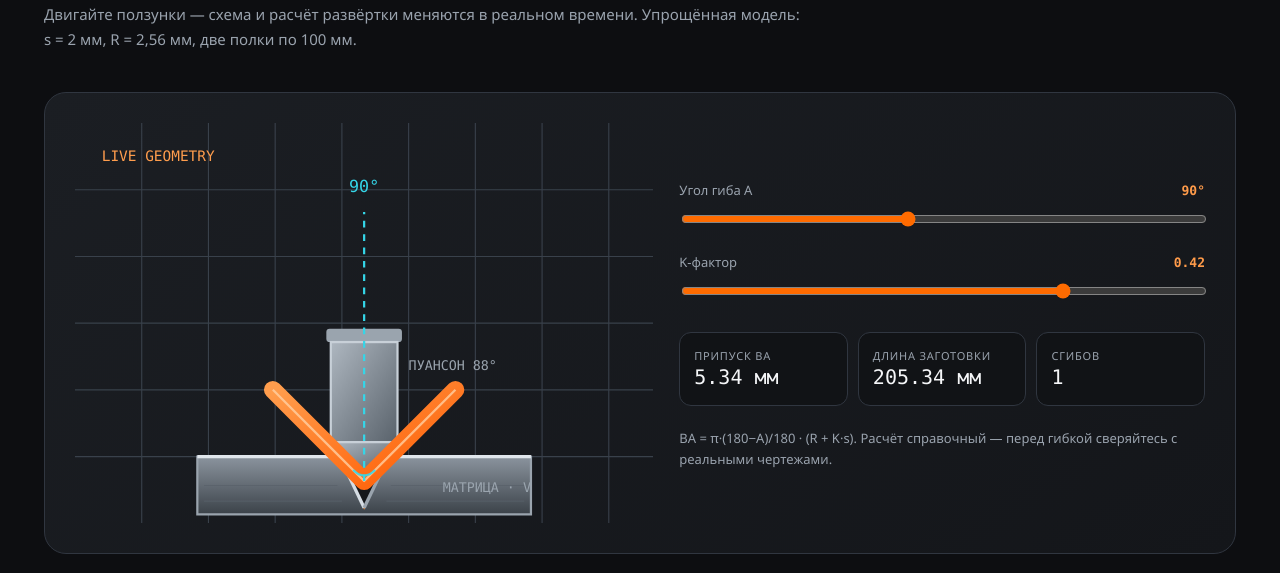
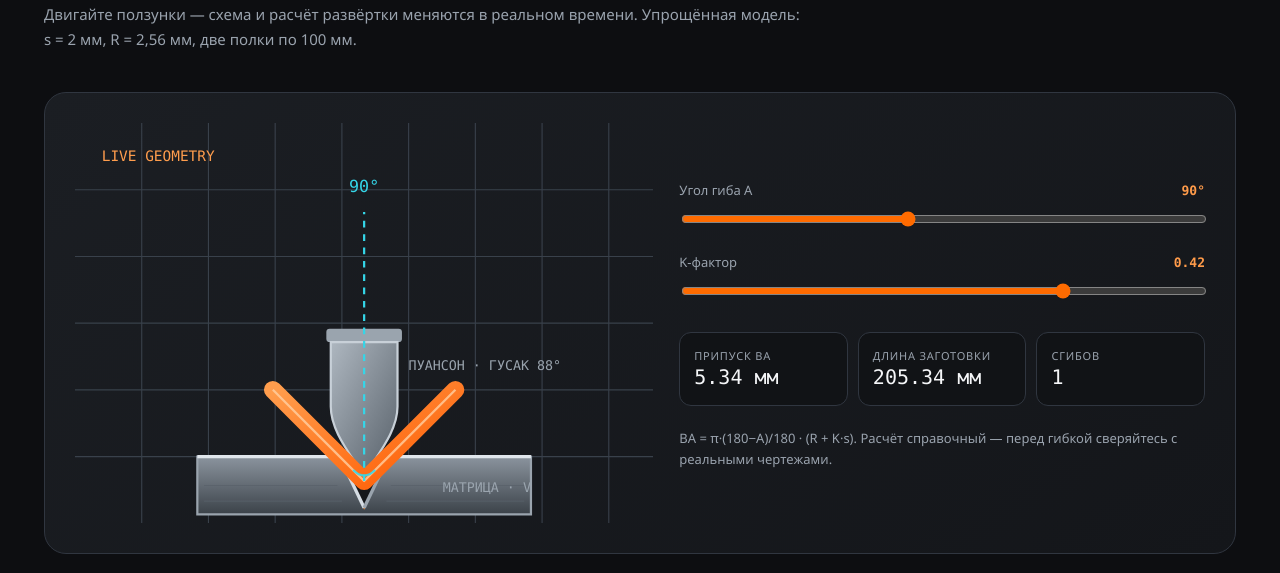
Before and after one commit to frikks/gibgib-sim, a plain HTML site: page index.html in a window 1280 px wide. Shown: the part 1660-2233 px from the top of the page. Drawn offline with Linux system fonts and the light colour scheme; no server answers.

Commit message:
pages: пуансон-гусак в лаборатории гибки

```diff
--- a/index.html
+++ b/index.html
@@ -253,12 +253,12 @@ footer{border-top:1px solid var(--line);padding:28px 0;color:var(--muted);font-s
       <text x="410" y="332" fill="#9aa4ae" font-size="12" font-family="Consolas,monospace" text-anchor="end">МАТРИЦА · V</text>
       <!-- пуансон: клин с держателем, опускается при гибке -->
       <g id="punch">
-        <!-- Стандартный пуансон 88° с плоским носиком и скруглением R -->
+        <!-- Гусак (gooseneck) — самый ходовой пуансон: выемка для уже отогнутых полок -->
         <rect x="226" y="168" width="68" height="12" rx="3" fill="#9aa4ae"/>
-        <rect x="230" y="180" width="60" height="90" fill="url(#punchSteel)" stroke="#c8d0d8" stroke-width="2"/>
-        <path d="M230 270 L257 297 H263 L290 270 Z" fill="url(#punchSteel)" stroke="#c8d0d8" stroke-width="2"/>
-        <path d="M257 297 Q260 301 263 297" fill="none" stroke="#e0e6ec" stroke-width="2"/>
-        <text x="300" y="205" fill="#9aa4ae" font-size="12" font-family="Consolas,monospace">ПУАНСОН 88°</text>
+        <path d="M230 180 H290 V238 C290 258 276 276 263 296 H257 C244 276 230 258 230 238 Z"
+              fill="url(#punchSteel)" stroke="#c8d0d8" stroke-width="2"/>
+        <path d="M257 296 Q260 300 263 296" fill="none" stroke="#e0e6ec" stroke-width="2"/>
+        <text x="300" y="205" fill="#9aa4ae" font-size="12" font-family="Consolas,monospace">ПУАНСОН · ГУСАК 88°</text>
       </g>
       <!-- лист в V-канавке -->
       <polyline id="sheet" points="178,240 238,300 260,322 282,300 342,240" fill="none" stroke="url(#sh)" stroke-width="16" stroke-linejoin="round" stroke-linecap="round"/>
```
